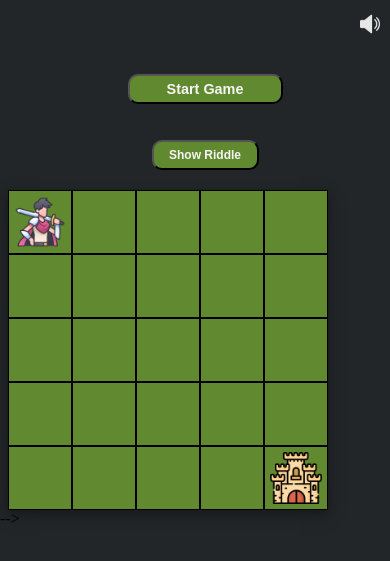
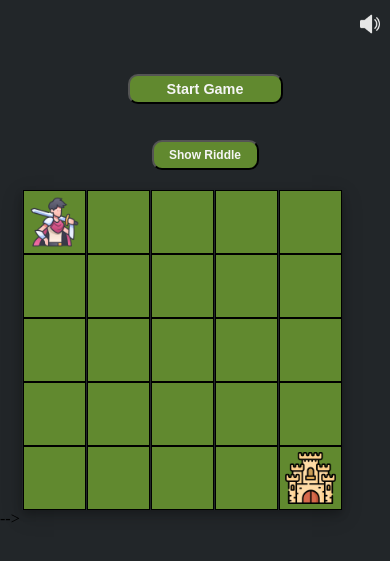
Before and after one commit to Schinmay31/Battle-mind, a Node server app: template views/main.ejs in a window 390 px wide. Shown: the top 561 px of the page. Run offline with Node 20, Linux system fonts and the light colour scheme; the template is opened without the code that fills it, so the values that code supplies are empty; some libraries are stand-ins or nearby versions.

Commit message:
final change frpm my side

```diff
--- a/public/css/styles2.css
+++ b/public/css/styles2.css
@@ -448,6 +448,9 @@ padding-bottom: 1rem;
   height: 28.75rem;
   width: 28.75rem;
 }
+.knight-img{
+  padding-top: 0.4rem;
+}
 .Mbtn-home{
   margin-top: 3rem;
 }
@@ -515,7 +518,7 @@ padding-bottom: 1rem;
 .knight-img {
   height: 5rem;
   width: 5rem;
-  padding-top: 1.5rem;
+  padding-top: 1rem;
   padding-left: 0;
 
 }
@@ -564,7 +567,7 @@ display: none;
   margin: auto;
   margin-top: 2rem;
   margin-bottom: 1rem;
-  padding-left: 2rem;
+  margin-left: 0.6rem;
 
 }
 
@@ -598,7 +601,7 @@ margin-left: 0rem;
 .container{
   justify-content: center;
   display: block;
-  width: 18rem;
+  width: 17rem;
 }
 .all-connect{
   margin-left: -2rem;
@@ -609,7 +612,7 @@ margin-left: 0rem;
 
   height: 20rem;
   width: 20rem;
-  margin: auto;
+  margin-left: 0.9rem;
 }
 
 .box {
```
